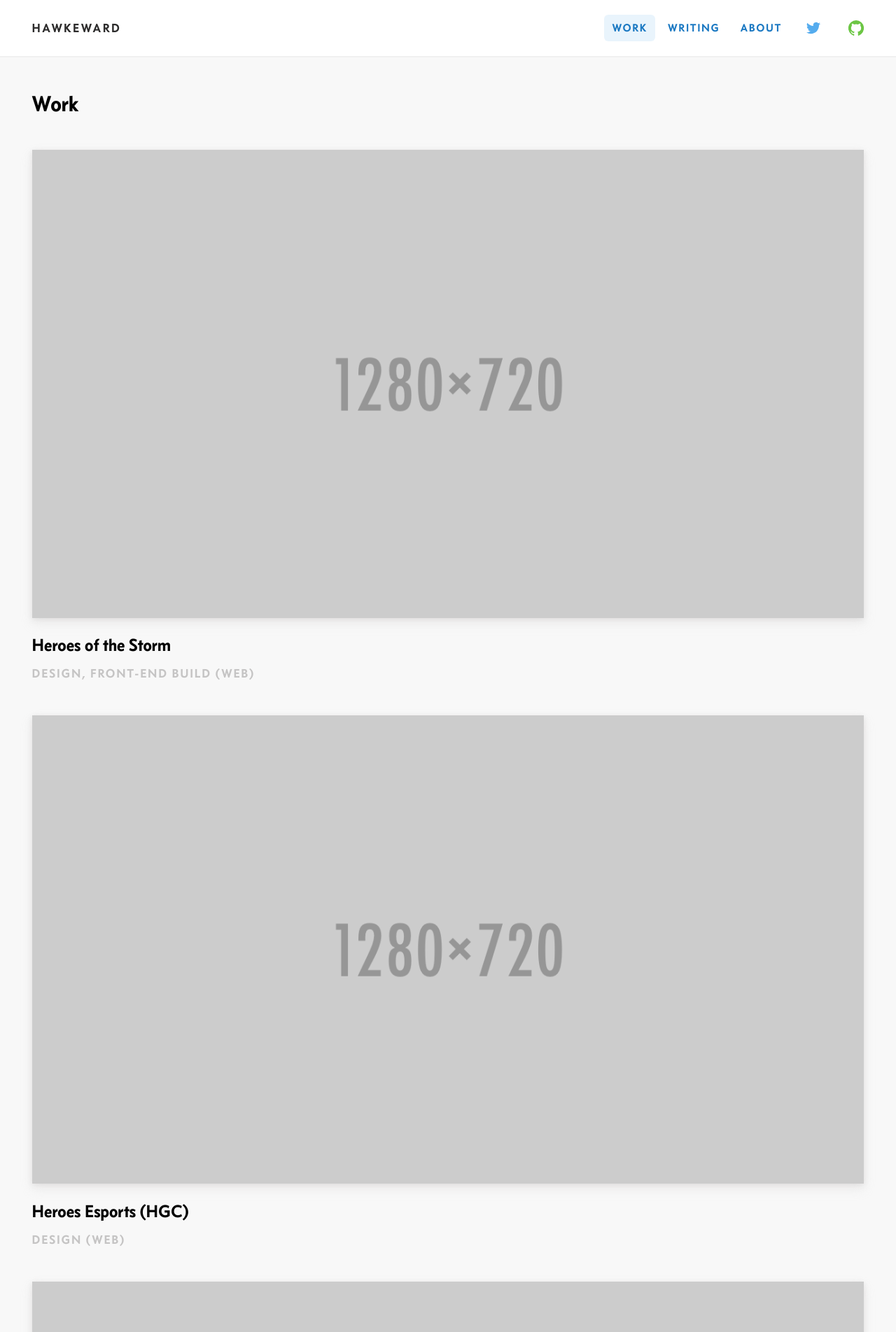
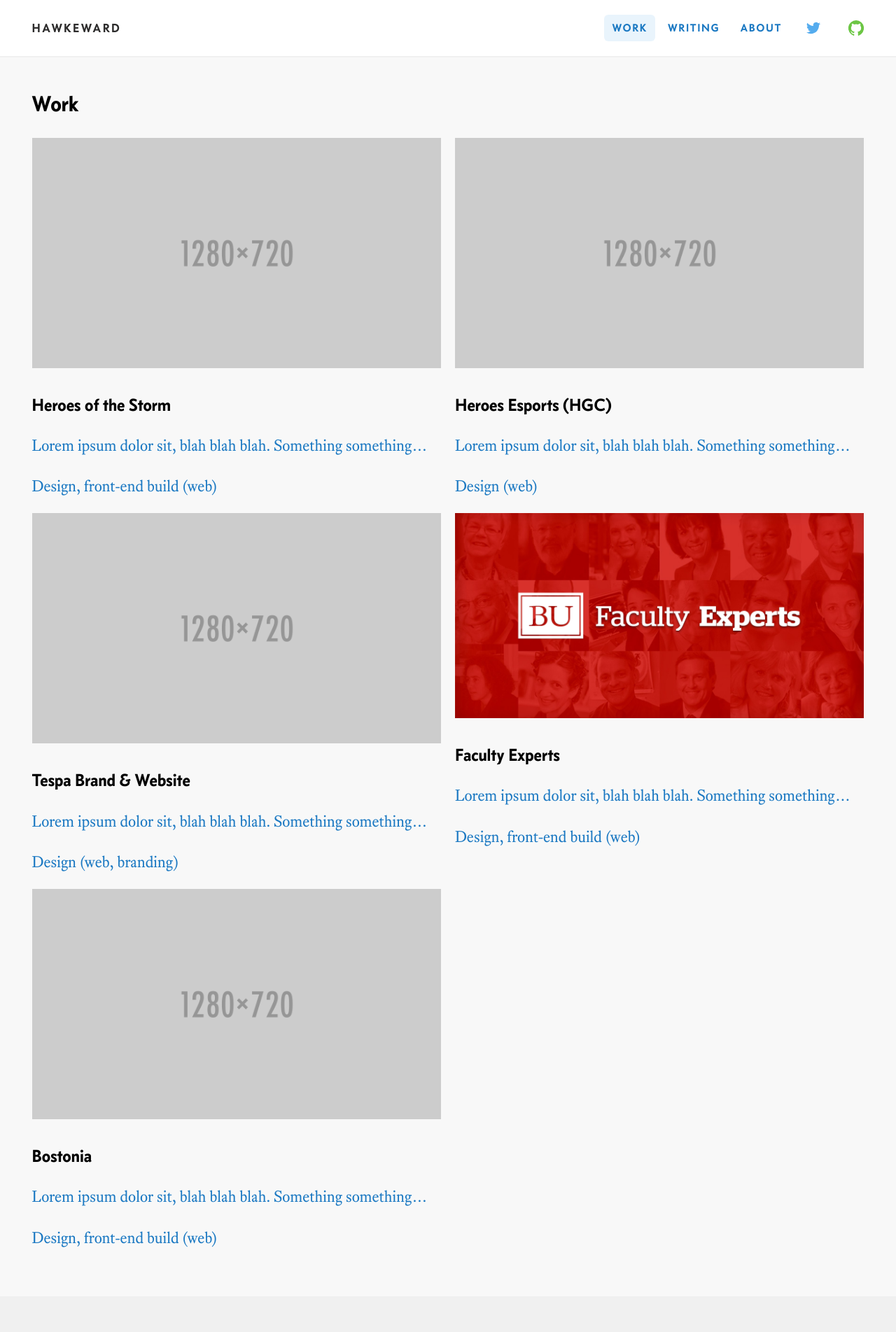
Before and after one commit to whbassignani/whbassignani.github.io, a Jekyll site: the page built from work/index.html, in a window 1280 px wide. Shown: the top 1903 px of the page at 70% size. Built offline with Jekyll 4.4.1, drawn with Linux system fonts in a browser that asks for light colours.

Commit message:
Starting to merge archive pages into common card components

```diff
--- a/scss/_archive-work.scss
+++ b/scss/_archive-work.scss
@@ -1,10 +1,17 @@
-.archive-work {
-  @include spacing-standard(medium);
+$spacing-between-columns: size(-1);
+$spacing-between-rows: size(3);
+
+.archive {
+  @include flexbox;
+  @include flex-wrap(wrap);
+  margin: 0 -#{$spacing-between-columns} 0 0;
+  padding: 0;
 }
 
-.archive-work-link {
+.archive-link {
   border-bottom: 0;
   display: block;
+  margin: 0 $spacing-between-columns $spacing-between-columns 0;
   position: relative;
   transition:
     opacity $animation-time,
@@ -16,33 +23,27 @@
     z-index: 1;
   }
 
-  &::after {
-    background-color: $color-interactive-hover;
-    border-radius: $border-radius;
-    bottom: -#{size(0)};
-    content: '';
-    display: block;
-    left: -#{size(0)};
-    opacity: 0;
-    position: absolute;
-    right: -#{size(0)};
-    top: -#{size(0)};
-    transition: opacity $animation-time;
-    z-index: 0;
-  }
-
-  &:hover::after {
-    opacity: 0.1;
+  &:hover {
+    transform: translateY(-1%);
   }
 
   &:active {
     @include transform(scale(0.96) translateZ(0));
     opacity: $amount-fade;
   }
+
+  @media ($bp-m) {
+    @include flex(0 1 calc(50% - #{$spacing-between-columns}));
+  }
 }
 
-.archive-work-image {
-  @include spacing-standard(xsmall);
+.archive-item-image {
+  @include spacing-standard(none);
+
+  img {
+    display: block;
+    width: 100%;
+  }
 }
 
 
@@ -55,5 +56,8 @@
   @include bold-spaced-type;
   color: $color-ui-light;
   display: block;
-  font-size: size(-2);
+  font-family: $sans-serif;
+  font-size: size(-4);
+  line-height: 1;
+  margin-top: auto;
 }
--- a/scss/_archive-writing.scss
+++ b/scss/_archive-writing.scss
@@ -1,3 +1,7 @@
+#archive-posts {
+  margin-top: size(6);
+}
+
 .archive-list {
   margin: 0;
   padding: 0;
@@ -9,7 +13,7 @@
   }
 }
 
-.archive-link {
+.archive-post-link {
   @include flexbox;
   @include flex-direction(column);
   border-bottom: 0;
@@ -58,7 +62,6 @@
 .archive-post-title {
   font-size: size(0);
   margin: 0 0 size(-8);
-  transition: color $animation-time;
 
   .archive-list-item:not(.has-thumbnail) & {
     font-size: size(2);
@@ -71,21 +74,19 @@
   color: $color-ui-medium;
   font-size: size(-1);
   margin: 0;
-  transition: color $animation-time;
 }
 
 .archive-post-date {
   @include bold-spaced-type;
+  bottom: size(-1);
   color: $color-ui-light;
   display: block;
   font-family: $sans-serif;
   font-size: size(-4);
+  left: size(-1);
   line-height: 1;
   margin-top: auto;
   position: absolute;
-  bottom: size(-1);
-  left: size(-1);
-  transition: color $animation-time;
   white-space: nowrap;
 
   // Swaps the shorthand/abbreviated date for a full string
--- a/scss/_footer.scss
+++ b/scss/_footer.scss
@@ -6,6 +6,7 @@
   font-family: $sans-serif;
   font-size: size(-1);
   margin-top: auto;
+  width: 100%;
 
   p {
     @include spacing-standard(xsmall);
--- a/scss/globals/mixins/_layout.scss
+++ b/scss/globals/mixins/_layout.scss
@@ -35,6 +35,9 @@
   } @else if $size == "large" {
     margin-bottom: size(9);
     margin-top: size(9);
+  } @else if $size == "none" {
+    margin-bottom: 0;
+    margin-top: 0;
   } @else {
     @error "#{$size} is not a valid argument for @mixin spacing-standard.";
   }
--- a/work/index.html
+++ b/work/index.html
@@ -2,24 +2,25 @@
 title: Work
 ---
 
-<section class="archive-works">
+<section id="archive-works" class="archive">
 
 {% for work in site.categories.work %}
 
-  <div class="archive-work">
-    <a href="{{ work.url }}" class="archive-work-link">
+  <a href="{{ work.url }}" class="archive-link">
+    <div class="archive-item">
 
 {% if work.archive_image %}
   {% assign this_image = work.archive_image %}
-      <div class="photo archive-work-image">
-{% include img-srcset.html %}
+      <div class="archive-item-image">
+  {% include img-srcset.html %}
       </div>
   {% assign this_image = null %}
 {% endif %}
 
-      <h2 class="archive-work-title">{{ work.title }}</h2>
-      <span class="archive-work-role">{{ work.role }} ({{ work.type }})</span>
-    </a>
-  </div>
+      <h2 class="archive-item-title">{{ work.title }}</h2>
+      <p class="archive-item-dek">Lorem ipsum dolor sit, blah blah blah. Something something…</p>
+      <span class="archive-item-role">{{ work.role }} ({{ work.type }})</span>
+    </div>
+  </a>
 {% endfor %}
 </section>
--- a/writing/index.html
+++ b/writing/index.html
@@ -8,7 +8,7 @@
 {%for post in site.categories.writing %}
   {% assign this_image = post.banner %}
 
-    <a href="{{ post.url }}" class="archive-link" title="{{ post.title }}">
+    <a href="{{ post.url }}" class="archive-post-link" title="{{ post.title }}">
       <li class="archive-list-item {% if this_image %}has-thumbnail{% endif %}">
         <article class="archive-post">
 
```
